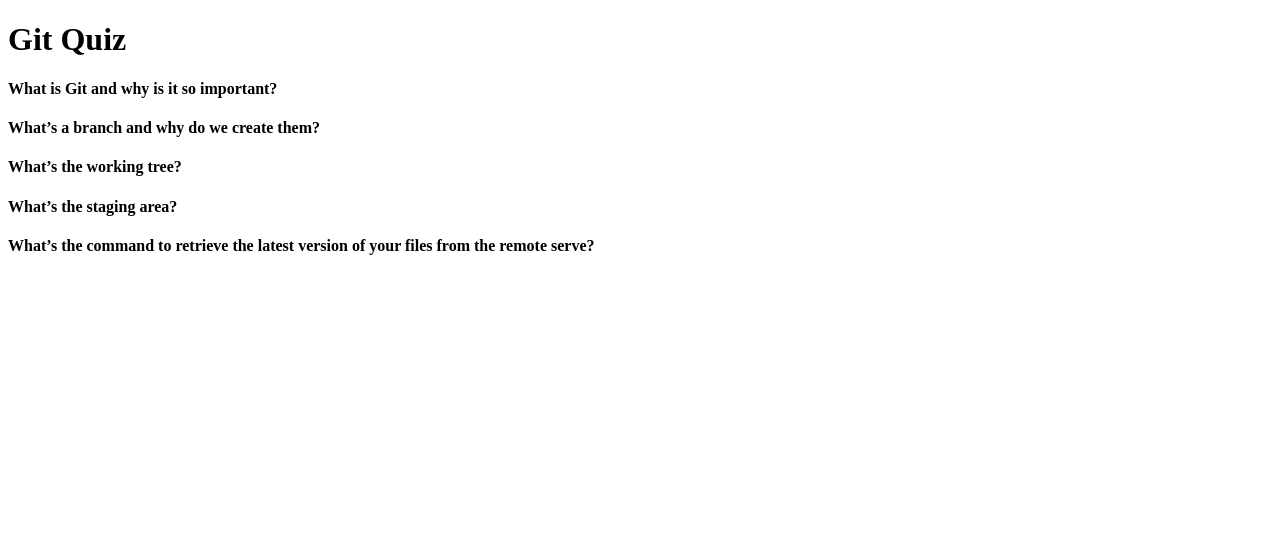
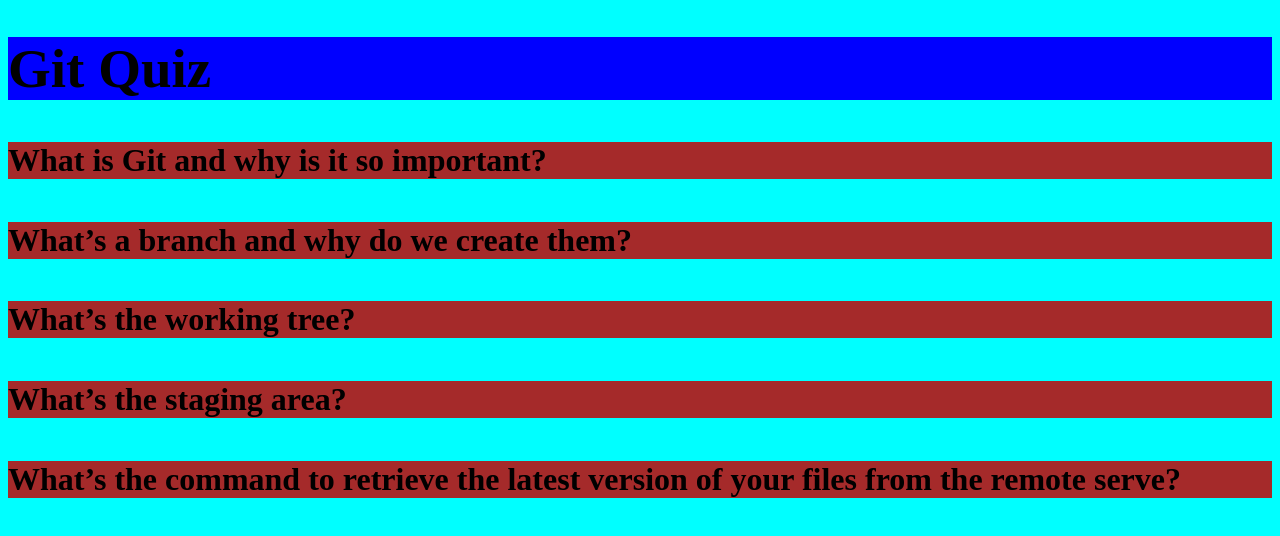
Before and after one commit to sohretiali/git-advanture, a plain HTML site: page index.html in a window 1280 px wide. Drawn offline with Linux system fonts and the light colour scheme.

Commit message:
first style

```diff
--- a/index.html
+++ b/index.html
@@ -5,6 +5,7 @@
     <meta http-equiv="X-UA-Compatible" content="IE=edge">
     <meta name="viewport" content="width=device-width, initial-scale=1.0">
     <title>Git Advanture</title>
+    <link rel="stylesheet" href="style.css">
 </head>
 <body>
     <h1>Git Quiz</h1>
--- /dev/null
+++ b/style.css
@@ -0,0 +1,18 @@
+body{
+
+background-color: aqua;
+
+
+}
+
+h1{
+background-color: blue;
+font-size: 55px;
+}
+
+h4{
+font-family: 'Times New Roman', Times, serif;
+font-size: 32px;
+background-color: brown;
+
+}
```
